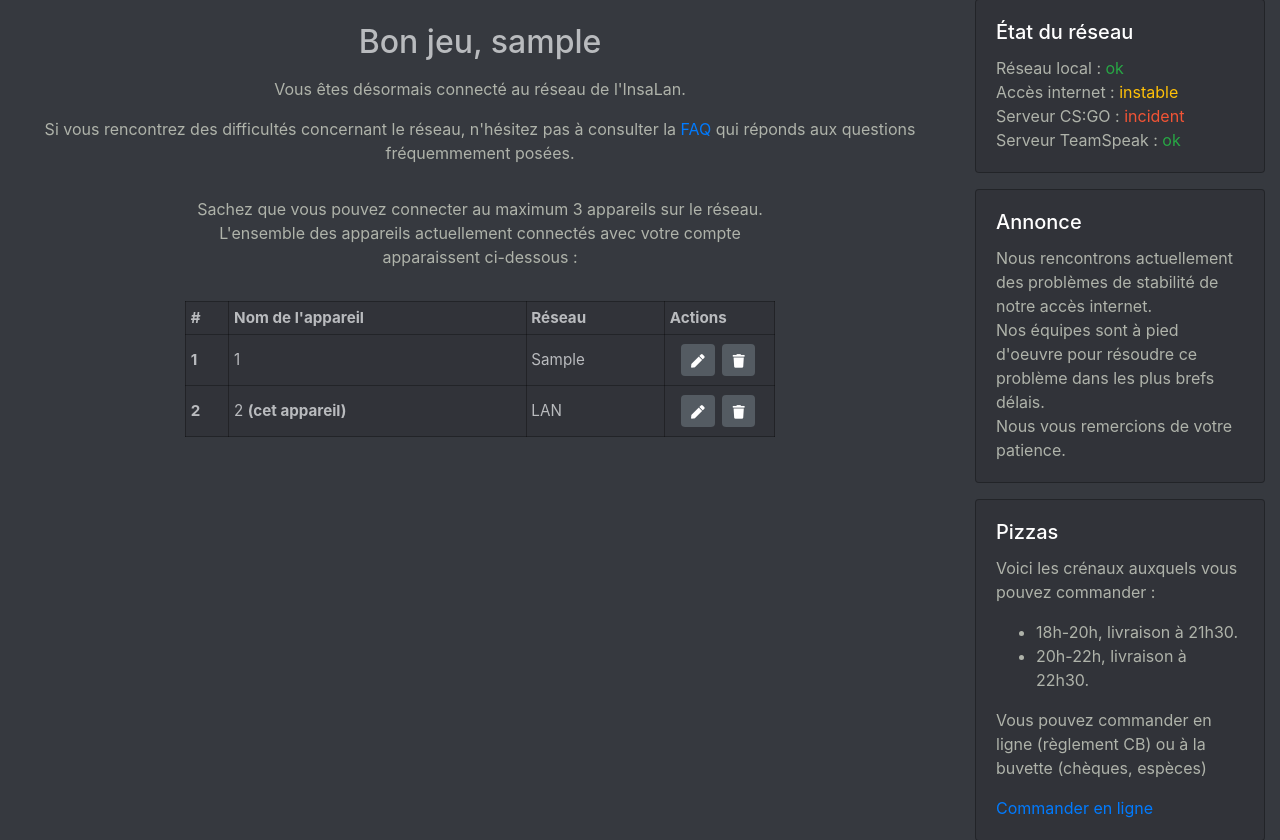
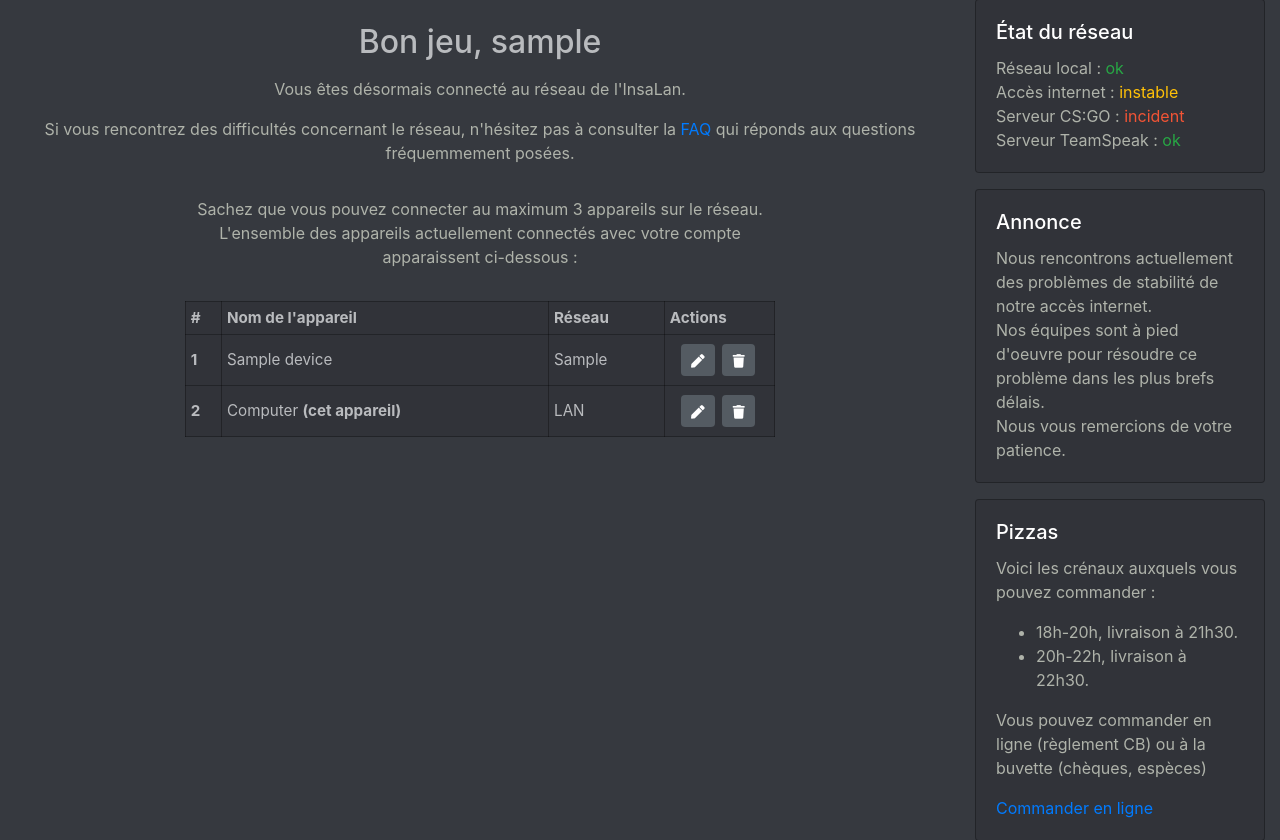
Before and after one commit to InsaLan/langate2000, a Django app: page / in a window 1280 px wide. Shown: the part 83-923 px from the top of the page. Run offline with Django 3.2, Linux system fonts and the light colour scheme; a user stored in the database is signed in; tables that the repository leaves empty hold one stand-in row (values such as "Sample post"); some libraries are stand-ins or nearby versions.

Commit message:
Starting the integration of the API on the UI
* User can now delete his devices and modify their names

```diff
--- a/langate/portal/models.py
+++ b/langate/portal/models.py
@@ -62,6 +62,7 @@ class Device(models.Model):
 
         return Device(mac=mac, area=area, **validated_data)
 
+    # FIXME : we should consider also the case when an user deletes its last device !
 
 # Functions listening modifications of user
 @receiver(post_save, sender=User)
--- a/langate/portal/templates/portal/connected.html
+++ b/langate/portal/templates/portal/connected.html
@@ -1,6 +1,8 @@
 {% extends 'portal/portal_layout.html' %}
 
 {% block main %}
+
+    {% csrf_token %}
 
     <div class="text-white text-center pt-5">
         <h2>Bon jeu, {{ user.username }}</h2>
@@ -27,12 +29,12 @@
 
                 <tr>
                     <th scope="row">{{ dev.count }}</th>
-                    <td>{{ dev.id }} {% if dev.current_client %}<b>(cet appareil)</b>{% endif %}</td>
+                    <td>{{ dev.name }} {% if dev.current_client %}<b>(cet appareil)</b>{% endif %}</td>
                     <td>{{ dev.area }}</td>
                     <td>
                         <div class="text-center" role="group" aria-label="Actions">
-                            <button type="button" class="btn btn-sec-insalan" data-deviceid="{{ dev.id }}" aria-label="Modifier l'appareil"><span class="fas fa-pen" aria-hidden="true"></span></button>
-                            <button type="button" class="btn btn-sec-insalan" data-deviceid="{{ dev.id }}" aria-label="Supprimer l'appareil"><span class="fas fa-trash" aria-hidden="true"></span></button>
+                            <button type="button" class="btn btn-sec-insalan modify-device-btn" data-deviceid="{{ dev.id }}" aria-label="Modifier l'appareil"><span class="fas fa-pen" aria-hidden="true"></span></button>
+                            <button type="button" class="btn btn-sec-insalan delete-device-btn" data-deviceid="{{ dev.id }}" aria-label="Supprimer l'appareil"><span class="fas fa-trash" aria-hidden="true"></span></button>
                         </div>
                     </td>
                 </tr>
@@ -47,4 +49,116 @@
         {% include 'portal/modal_too_many_devices.html' %}
     {% endif %}
 
+    <!-- Modal Remove Device -->
+
+    <div class="modal modal-insalan" id="delete-device-modal" tabindex="-1" role="dialog" aria-hidden="true">
+        <div class="modal-dialog modal-dialog-centered" role="document">
+            <div class="modal-content">
+                <div class="modal-header">
+                    <h5 class="modal-title">Supprimer ?</h5>
+                    <button type="button" class="close" data-dismiss="modal" aria-label="Close">
+                        <span aria-hidden="true">&times;</span>
+                    </button>
+                </div>
+                <div class="modal-body text-white">
+                    <p>Voulez-vous vraiment supprimer l'appareil <b id="delete-device-name"></b> ?</p>
+                </div>
+                <div class="modal-footer">
+                    <button type="button" class="btn btn-secondary" data-dismiss="modal">Non</button>
+                    <button type="button" class="btn btn-danger" id="delete-device-confirm-btn">Oui</button>
+                </div>
+            </div>
+        </div>
+    </div>
+
+
+    <div class="modal modal-insalan" id="modify-device-modal" tabindex="-1" role="dialog" aria-hidden="true">
+        <div class="modal-dialog modal-dialog-centered modal-lg" role="document">
+            <div class="modal-content">
+                <div class="modal-header">
+                    <h5 class="modal-title">Modifier un appareil</h5>
+                    <button type="button" class="close" data-dismiss="modal" aria-label="Close">
+                        <span aria-hidden="true">&times;</span>
+                    </button>
+                </div>
+                <div class="modal-body">
+                    <div class="container">
+                        <form>
+                            <div class="form-group row" id="create_account_nickname_g">
+                                <label for="modify-device-name" class="col-sm-4 col-form-label">Nom de l'appareil : </label>
+                                <input type="text" class="form-control col-sm-8" id="modify-device-name">
+                            </div>
+
+                        </form>
+                    </div>
+                </div>
+                <div class="modal-footer">
+                    <button type="button" class="btn btn-sec-insalan" data-dismiss="modal">Annuler</button>
+                    <button type="button" class="btn btn-insalan" id="modify-device-confirm-btn">Valider</button>
+                </div>
+            </div>
+        </div>
+    </div>
+
+
+    <script>
+        $(document).on("click", ".delete-device-btn", function (e) {
+            $("#delete-device-confirm-btn").data("deviceid", $(this).data("deviceid"));
+            $("#delete-device-name").text($(this).data("deviceid"));
+            $("#delete-device-modal").modal("show");
+        });
+
+        $(document).on("click", ".modify-device-btn", function (e) {
+            $("#modify-device-confirm-btn").data("deviceid", $(this).data("deviceid"));
+            $("#modify-device-modal").modal("show");
+        });
+
+
+        let csrftoken = $("[name=csrfmiddlewaretoken]").val();
+
+        $.ajaxSetup({
+
+            beforeSend: function(xhr, settings) {
+                if (!this.crossDomain) {
+                    xhr.setRequestHeader("X-CSRFToken", csrftoken);
+                }
+            }
+
+        });
+
+        $("#delete-device-confirm-btn").click( function () {
+
+            let id = $(this).data("deviceid");
+
+            $.ajax({
+                url: '/api/user_devices/'+id+'/',
+                type: 'DELETE',
+
+                success: function(result) {
+                    $("#delete-device-modal").modal('hide');
+                }
+            });
+
+        });
+
+        $("#modify-device-confirm-btn").click( function () {
+
+            let id = $(this).data("deviceid");
+
+            $.ajax({
+                url: '/api/user_devices/'+id+'/',
+                type: 'PUT',
+                data: "name="+encodeURI($("#modify-device-name").val()),
+
+                success: function(result) {
+                    $("#modify-device-modal").modal('hide');
+                    location.reload();
+                }
+            });
+
+        });
+
+
+    </script>
+
 {% endblock %}
--- a/langate/portal/views.py
+++ b/langate/portal/views.py
@@ -64,6 +64,7 @@ def connected(request):
         dev = {
             "count": i,
             "id": d.id,
+            "name": d.name,
             "area": d.area,
             "current_client": (d.ip == client_ip)
         }
--- a/requirements.txt
+++ b/requirements.txt
@@ -1,3 +1,4 @@
 Django>=2.1,<2.2
 django-bootstrap4>=0.0.7,<0.1
 requests==2.20
+djangorestframework==3.9.0
```
